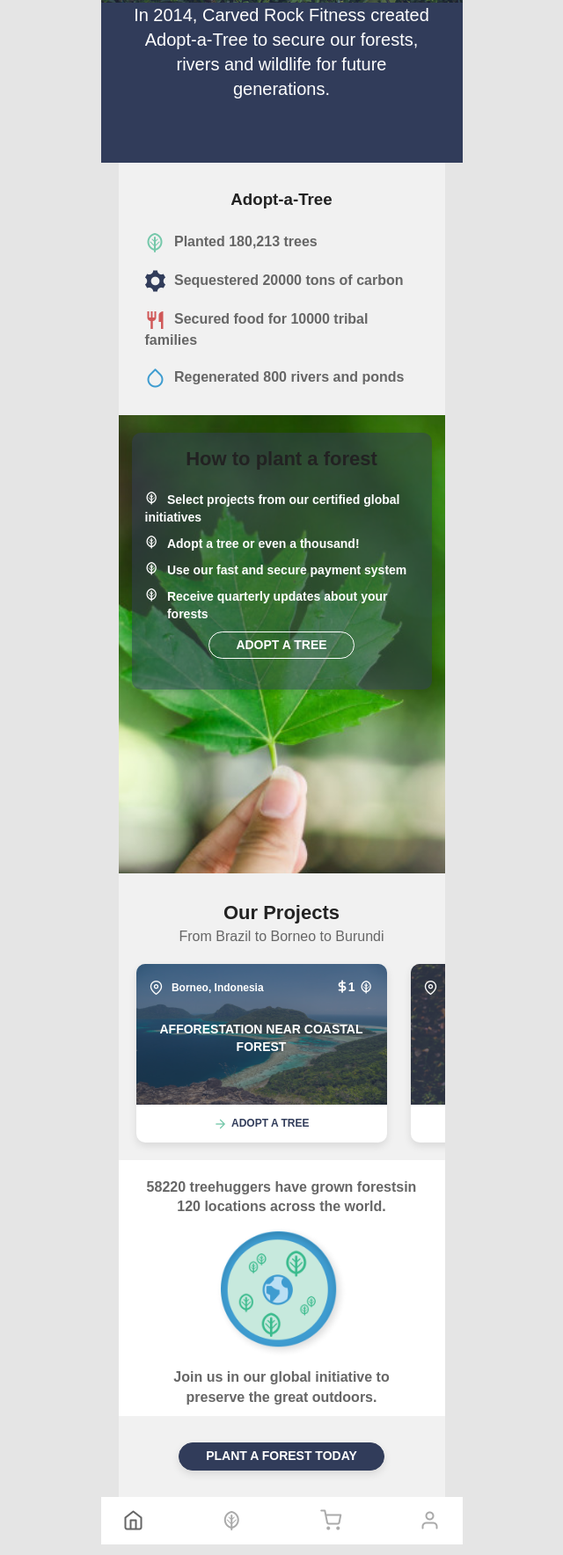
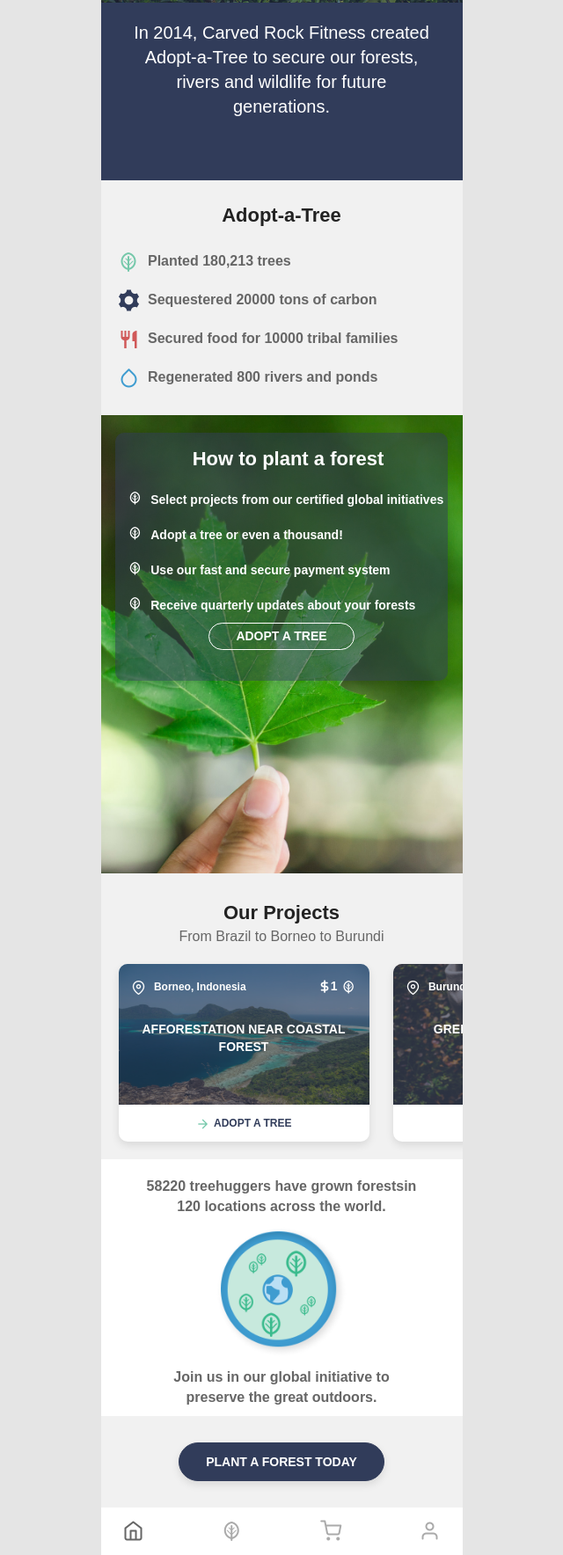
Before and after one commit to 2filips/adopt-a-tree, a website: page home.html in a window 1280 px wide. Shown: the part 271-2039 px from the top of the page at 88% size, without its empty margins (320-960 px from the left). Drawn offline with nearby package versions, Linux system fonts and the light colour scheme; files that its build step writes are made by us from their sources; files whose address does not match are found by name.

Commit message:
delete unnecessary spacing classes, add link to other pages in footer

```diff
--- a/home.html
+++ b/home.html
@@ -19,7 +19,7 @@
 </head>
 <body>
 
-<section class="container-sm">
+<section class="container-sm gray-mist-bg">
     <div class="row">
         <div class="col">
             <div class="negative-inline">
@@ -39,7 +39,7 @@
                     </div>
                 </header>
 
-                <div class="brand-2-bg spacing-3-b">
+                <div class="brand-2-bg spacing-3-b spacing-2-t">
                     <p class="margin-reset spacing-3-b h3 text-center font-regular">
                     <span class="white">
                     In 2014, Carved Rock Fitness created <br>
@@ -52,8 +52,8 @@
                 </div>
             </div>
 
-            <div class="gray-mist-bg spacing-t spacing-3-h">
-                <h3 class="text-center gray-coal spacing-half-b spacing-t-2">Adopt-a-Tree</h3>
+            <div class="spacing-2-t">
+                <h2 class="h2 text-center gray-coal spacing-half-v">Adopt-a-Tree</h2>
 
                 <ul class="list-reset font-bold spacing-3-b">
                     <li class="spacing-2-b">
@@ -79,27 +79,26 @@
                 </ul>
             </div>
 
-
-            <div class="banner banner-leaf flex-align-start"
-                 style="background-image: url('assets/img/holding-leaf-600px.jpg')">
+            <div class="banner banner-leaf negative-inline flex-align-start"
+                 style="background-image: url('assets/img/holding-leaf.jpg')">
                 <div class="banner-content spacing-half-t">
                     <div class="content-block-overlay brand-2-bg text-center">
-                        <h3 class="text-center white font-semi-bold h2">
-                            How to plant a forest
-                        </h3>
+                        <h2 class="text-center h2">
+                            <span class="white font-semi-bold">How to plant a forest</span>
+                        </h2>
 
                         <ul class="list-reset font-bold spacing-half-r text-left">
-                            <li class="spacing-b">
+                            <li class="spacing-2-b">
                                 <span class="at-icon-leaf white icon-left icon-size-lg vertical-align-bottom"
                                       aria-hidden="true"></span>
                                 <span class="font-size-sm">Select projects from our certified global initiatives</span>
                             </li>
-                            <li class="spacing-b">
+                            <li class="spacing-2-b">
                                 <span class="at-icon-leaf white icon-left icon-size-lg vertical-align-bottom"
                                       aria-hidden="true"></span>
                                 <span class="font-size-sm">Adopt a tree or even a thousand!</span>
                             </li>
-                            <li class="spacing-b">
+                            <li class="spacing-2-b">
                                 <span class="at-icon-leaf white icon-left icon-size-lg vertical-align-bottom"
                                       aria-hidden="true"></span>
                                 <span class="font-size-sm">Use our fast and secure payment system</span>
@@ -108,7 +107,7 @@
                                 <span class="at-icon-leaf white icon-left icon-size-lg vertical-align-bottom"
                                       aria-hidden="true"></span>
                                 <span class="d-inline">
-                                     <span class="font-size-sm">Receive quarterly updates about your <br>forests</span>
+                                     <span class="font-size-sm">Receive quarterly updates about your forests</span>
                                 </span>
                             </li>
                         </ul>
@@ -123,7 +122,7 @@
             <div class="gray-mist-bg spacing-3-t text-center">
                 <h2 class="h2 gray-coal font-semi-bold margin-reset">Our Projects</h2>
                 <span class="font-size">From Brazil to Borneo to Burundi</span>
-                <div class="cards-slider flex spacing-2">
+                <div class="cards-slider negative-inline flex spacing-2">
                     <div class="card projects-card">
                         <div class="card-banner">
                             <div class="overlay overlay--card-banner"></div>
@@ -186,10 +185,9 @@
                             </div>
                         </div>
                     </div>
-                    <div class="spacing-half-b"></div>
                 </div>
             </div>
-            <div class="text-center spacing-2-t white-bg flex flex-column flex-align-center">
+            <div class="negative-inline text-center spacing-2-t white-bg flex flex-column flex-align-center">
                 <span class="font-bold spacing-b">58220 treehuggers have grown forestsin <br>120 locations across the world.</span>
                 <img class="icon-tree-earth-img" src="./assets/img/icon-tree-earth.png" alt="">
                 <span class="font-bold spacing-v">Join us in our global initiative to <br> preserve the great outdoors.</span>
@@ -197,16 +195,18 @@
 
             <div class="gray-mist-bg spacing-3-v text-center">
                 <span class="spacing-t"></span>
-                <button class="btn btn--brand-2 btn--sm">PLANT A FOREST TODAY</button>
+                <button class="btn btn--brand-2">
+                    <span class="font-size-sm">PLANT A FOREST TODAY</span>
+                </button>
             </div>
 
             <footer class="home__footer negative-inline white-bg footer">
                 <nav class="footer__nav spacing-half">
                     <div class="flex flex-justify-space-between spacing-v spacing-2-h">
-                        <a href="" class="home-tab-icon gray-lead icon-size-xxl at-icon-home"></a>
-                        <a href="" class="home-tab-icon gray-titanium icon-size-xxl at-icon-leaf"></a>
-                        <a href="" class="home-tab-icon gray-titanium icon-size-xxl at-icon-cart"></a>
-                        <a href="" class="home-tab-icon gray-titanium icon-size-xxl at-icon-user"></a>
+                        <a href="home.html" class="home-tab-icon gray-lead icon-size-xxl at-icon-home"></a>
+                        <a href="project_list.html" class="home-tab-icon gray-titanium icon-size-xxl at-icon-leaf"></a>
+                        <a href="purchase_cart.html" class="home-tab-icon gray-titanium icon-size-xxl at-icon-cart"></a>
+                        <a href="account.html" class="home-tab-icon gray-titanium icon-size-xxl at-icon-user"></a>
                     </div>
                 </nav>
             </footer>
```
